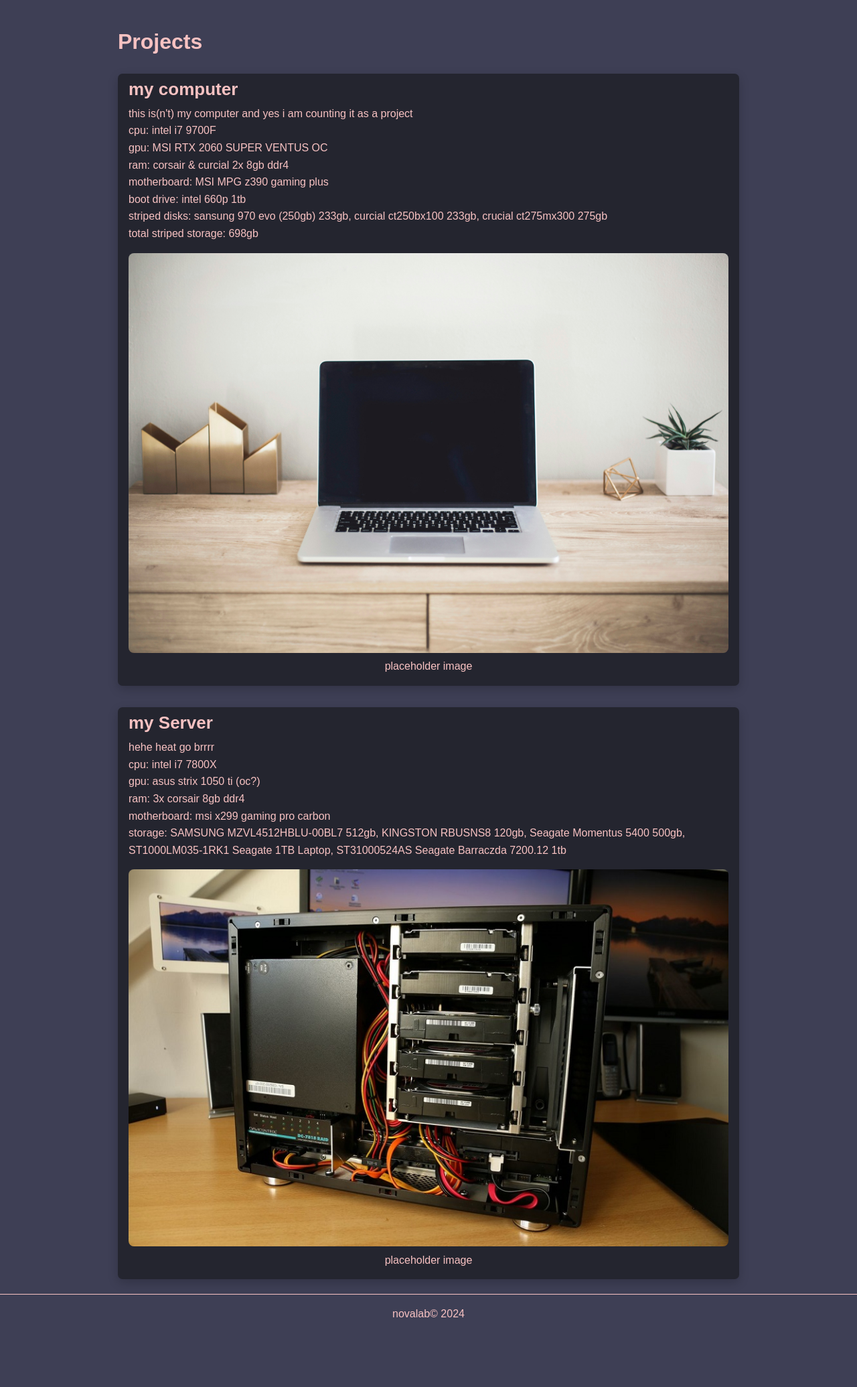
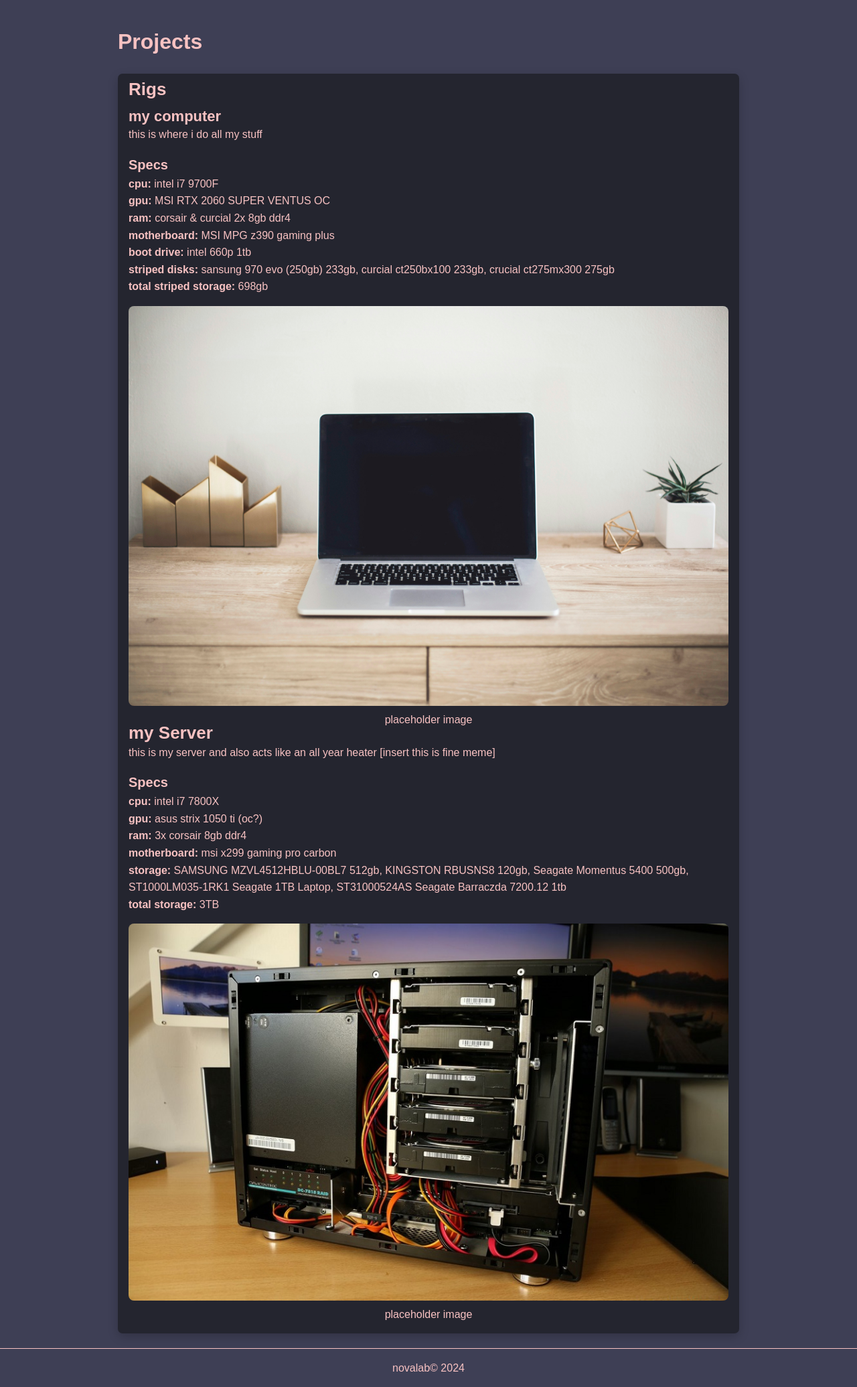
Before and after one commit to novabuster123/website, a Flask app: page /projects in a window 1280 px wide. Shown: the part 91-2162 px from the top of the page at 67% size. Before the commit the page ends 2058 px from the top, so only its background shows below. Run offline with Flask 3, Linux system fonts and the light colour scheme.

Commit message:
combined machines into one card and made it easier to red

```diff
--- a/templates/projects.html
+++ b/templates/projects.html
@@ -6,33 +6,35 @@
 <h1>Projects</h1>
 <div class="project-card">
   <div class="card-body">
-    <h4 class="card-title" style="font-size:26px; margin-top: -0.5em;">my computer</h4>
-    <p class="card-text" style="margin-top: -2em;">this is(n't) my computer and yes i am counting it as a project <br>
-    cpu: intel i7 9700F <br>
-    gpu: MSI RTX 2060 SUPER VENTUS OC <br>
-    ram: corsair & curcial 2x 8gb ddr4 <br>
-    motherboard: MSI MPG z390 gaming plus <br>
-    boot drive: intel 660p 1tb <br>
-    striped disks: sansung 970 evo (250gb) 233gb, curcial ct250bx100 233gb, crucial ct275mx300 275gb <br>
-    total striped storage: 698gb <br>
+    <h4 class="card-title" style="font-size:26px; margin-top: -0.5em;">Rigs</h4>
+    <h4 class="card-title" style="font-size:22px; margin-top: -1.5em;">my computer</h4>
+    <p class="card-text" style="margin-top: -2em;"> this is where i do all my stuff  </p>
+    <p> <b style="font-size: 20px;">Specs</b> <br>
+    <b>cpu:</b> intel i7 9700F <br>
+    <b>gpu:</b> MSI RTX 2060 SUPER VENTUS OC <br>
+    <b>ram:</b> corsair & curcial 2x 8gb ddr4 <br>
+    <b>motherboard:</b> MSI MPG z390 gaming plus <br>
+    <b>boot drive:</b> intel 660p 1tb <br>
+    <b>striped disks:</b> sansung 970 evo (250gb) 233gb, curcial ct250bx100 233gb, crucial ct275mx300 275gb <br>
+    <b>total striped storage:</b> 698gb <br>
     </p>
     <img class="pc-image" src="{{ url_for('static', filename='computer.jpg') }}" alt="Project Image" width="100%" height="auto" style="border-radius: 8px;">
+    <div style="text-align: center;">placeholder image</div>
+
+    <h4 class="card-title" style="font-size:26px; margin-top: -0.5em;">my Server</h4>
+    <p class="card-text" style="margin-top: -2.5em;">this is my server and also acts like an all year heater [insert this is fine meme] </p>
+    <p> <b style="font-size: 20px;">Specs</b> <br>
+    <b>cpu:</b> intel i7 7800X <br>
+    <b>gpu:</b> asus strix 1050 ti (oc?) <br>
+    <b>ram:</b> 3x corsair 8gb ddr4 <br>
+    <b>motherboard: </b> msi x299 gaming pro carbon <br>
+    <b>storage: </b> SAMSUNG MZVL4512HBLU-00BL7 512gb, KINGSTON RBUSNS8 120gb, Seagate Momentus 5400 500gb, ST1000LM035-1RK1 Seagate 1TB Laptop, ST31000524AS Seagate Barraczda 7200.12 1tb <br>
+    <b>total storage: </b> 3TB
+    </p>
+    <img class="pc-image" src="{{ url_for('static', filename='home_server.jpg') }}" alt="Project Image" width="100%" height="auto" style="border-radius: 8px;">
     <div style="text-align: center;">placeholder image</div>
   </div>
 </div>
 
-<div class="card-body">
-  <h4 class="card-title" style="font-size:26px; margin-top: -0.5em;">my Server</h4>
-  <p class="card-text" style="margin-top: -2em;">hehe heat go brrrr <br>
-  cpu: intel i7 7800X <br>
-  gpu: asus strix 1050 ti (oc?) <br>
-  ram: 3x corsair 8gb ddr4 <br>
-  motherboard: msi x299 gaming pro carbon <br>
-  storage: SAMSUNG MZVL4512HBLU-00BL7 512gb, KINGSTON RBUSNS8 120gb, Seagate Momentus 5400 500gb, ST1000LM035-1RK1 Seagate 1TB Laptop, ST31000524AS Seagate Barraczda 7200.12 1tb
-  </p>
-  <img class="pc-image" src="{{ url_for('static', filename='home_server.jpg') }}" alt="Project Image" width="100%" height="auto" style="border-radius: 8px;">
-  <div style="text-align: center;">placeholder image</div>
-</div>
-</div>
 
 {% endblock %}
```
